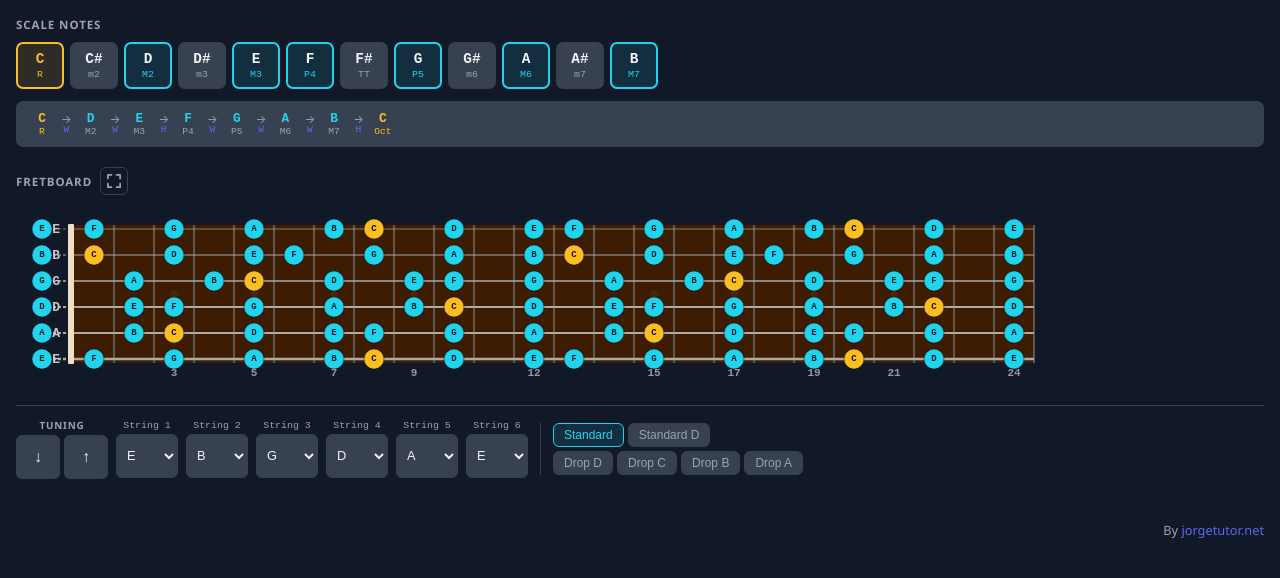
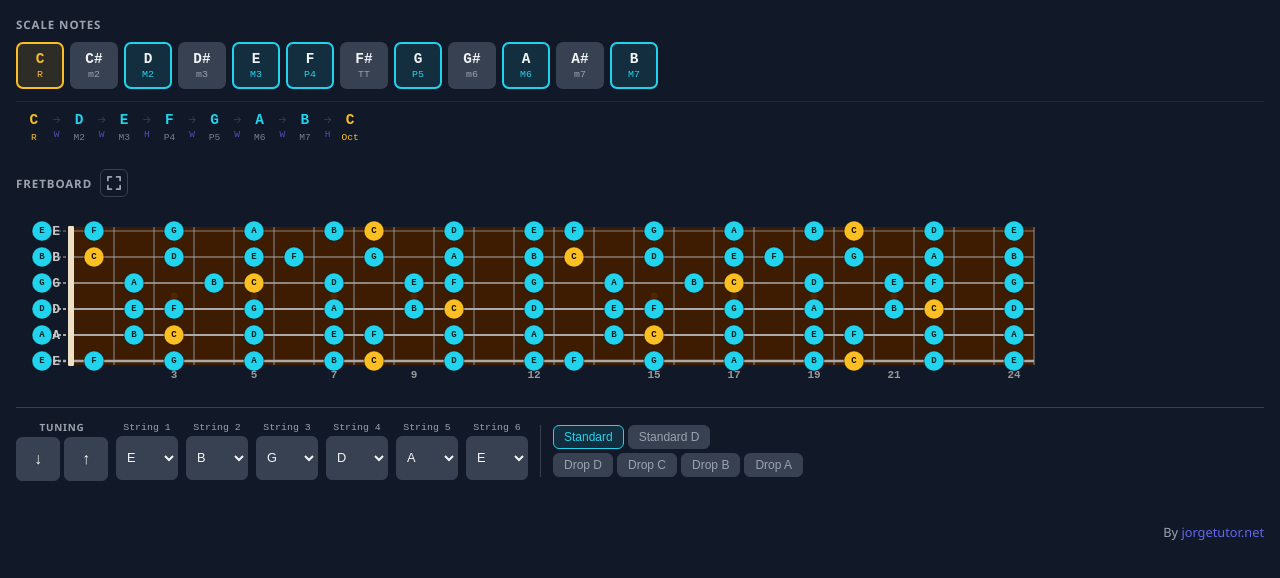
Before and after one commit to jorgetutor/guitar-scale, a website built with Vite: page index.html in a window 1280 px wide. Shown: the part 150-728 px from the top of the page. Built offline with nearby package versions, Linux system fonts and the light colour scheme.

Commit message:
improve scale visuals

```diff
--- a/src/style.css
+++ b/src/style.css
@@ -214,50 +214,57 @@ input[type="number"] { -moz-appearance: textfield; }
   display: flex;
   align-items: center;
   flex-wrap: wrap;
-  gap: 2px;
-  padding: 8px 10px;
-  background: var(--surface2);
-  border-radius: 7px;
+  row-gap: 6px;
+  padding: 10px 2px 6px;
+  border-top: 1px solid rgba(255,255,255,0.07);
 }
 
 .step-note {
   display: flex;
   flex-direction: column;
   align-items: center;
+  gap: 4px;
   min-width: 32px;
-  padding: 2px 4px;
+  padding: 0 4px;
 }
 
 .sn-name {
-  font-size: 0.8rem;
+  font-size: 0.9rem;
   font-weight: 700;
   font-family: monospace;
   color: var(--note-clr);
+  letter-spacing: 0.02em;
 }
 
 .sn-interval {
   font-size: 0.6rem;
   color: var(--text-dim);
   font-family: monospace;
+  opacity: 0.75;
 }
 
 .step-note.root .sn-name { color: var(--root-clr); }
-.step-note.root .sn-interval { color: var(--root-clr); }
+.step-note.root .sn-interval { color: var(--root-clr); opacity: 1; }
 
 .step-arrow {
   display: flex;
   flex-direction: column;
   align-items: center;
-  padding: 0 1px;
-  color: var(--text-dim);
+  gap: 4px;
+  padding: 0 2px;
 }
 
-.sa-arrow { font-size: 0.7rem; line-height: 1; }
+.sa-arrow {
+  font-size: 0.6rem;
+  line-height: 1;
+  color: rgba(156, 163, 175, 0.3);
+}
 .sa-label {
   font-size: 0.6rem;
   font-family: monospace;
   color: var(--accent);
   white-space: nowrap;
+  opacity: 0.7;
 }
 
 /* Fretboard */
```
